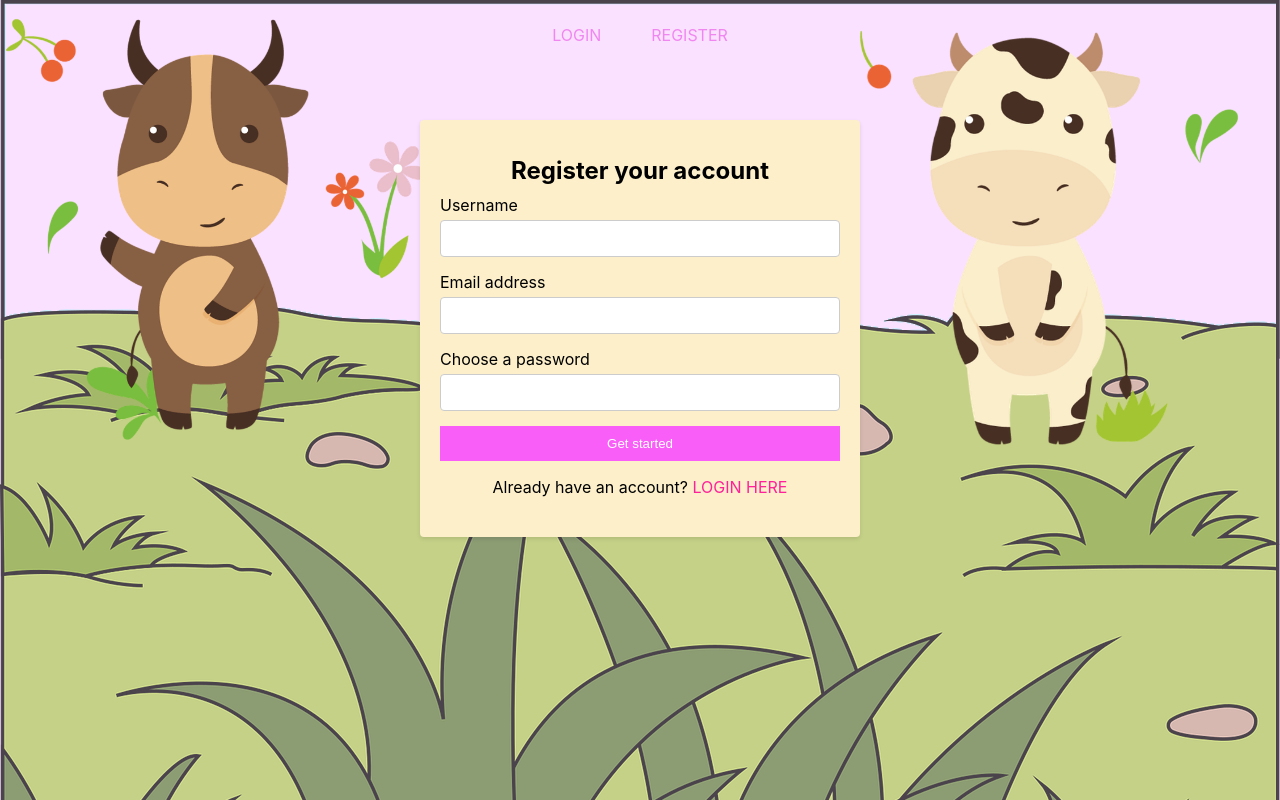
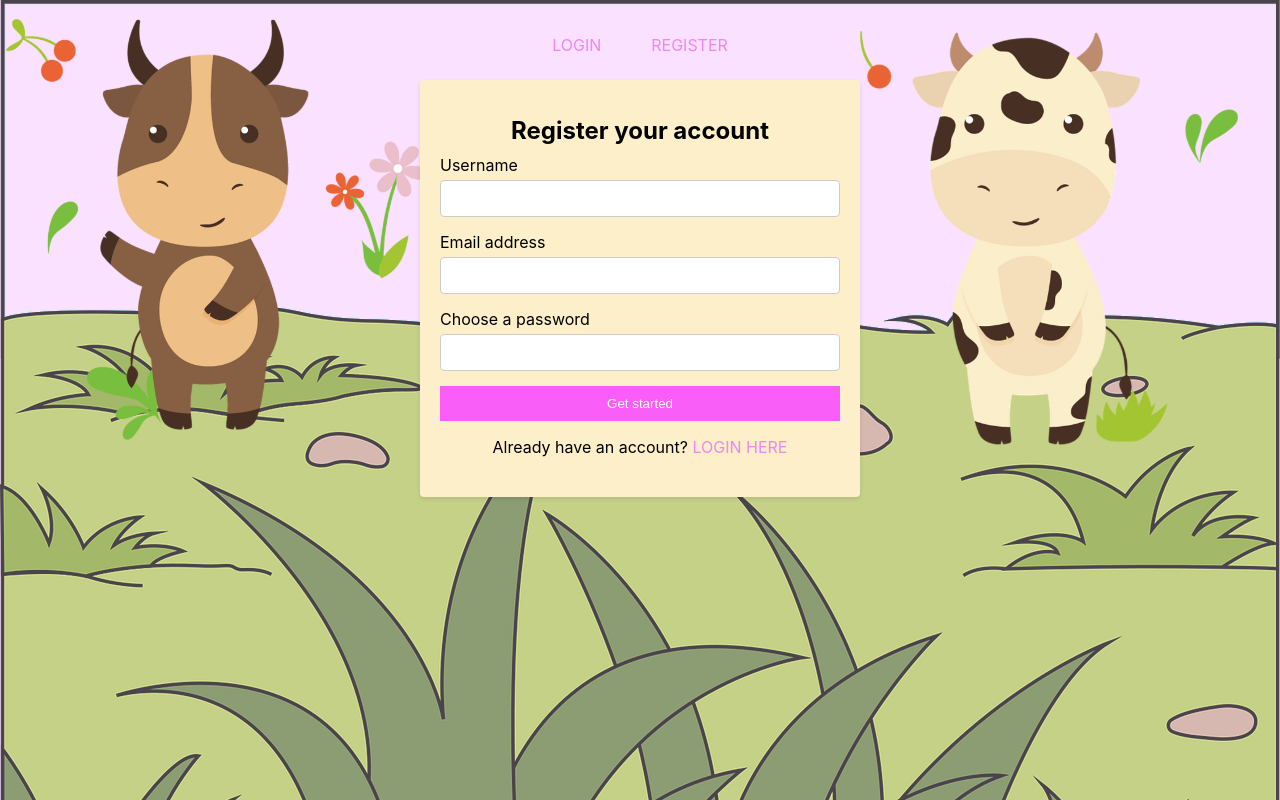
Before and after one commit to Veehulkendeer/chat-app, a React (Create React App) app: page /register in a window 1280 px wide. Built offline with nearby package versions, Linux system fonts and the light colour scheme; no server answers.

Commit message:
little css styling

```diff
--- a/src/App.css
+++ b/src/App.css
@@ -6,7 +6,7 @@
 .App h1 {
   color: rgb(249, 94, 249);
   margin-bottom: 20px;
-  text-shadow: 2px 2px 4px rgba(71, 0, 202, 0.5);
+  -webkit-text-stroke: 1px #81155b;
 }
 
 .allow-chat {
--- a/src/components/Login.css
+++ b/src/components/Login.css
@@ -52,5 +52,5 @@
   }
 
   .auth-container p > .login-btn {
-    color: rgb(255, 32, 155);
+    color: rgb#81155b;
   }
--- a/src/index.css
+++ b/src/index.css
@@ -19,7 +19,7 @@ code {
 
 .main-nav {
   text-align: center;
-  margin-bottom: 50px;
+  margin-top: 10px;
   padding: 0 25px;
 }
 
```
